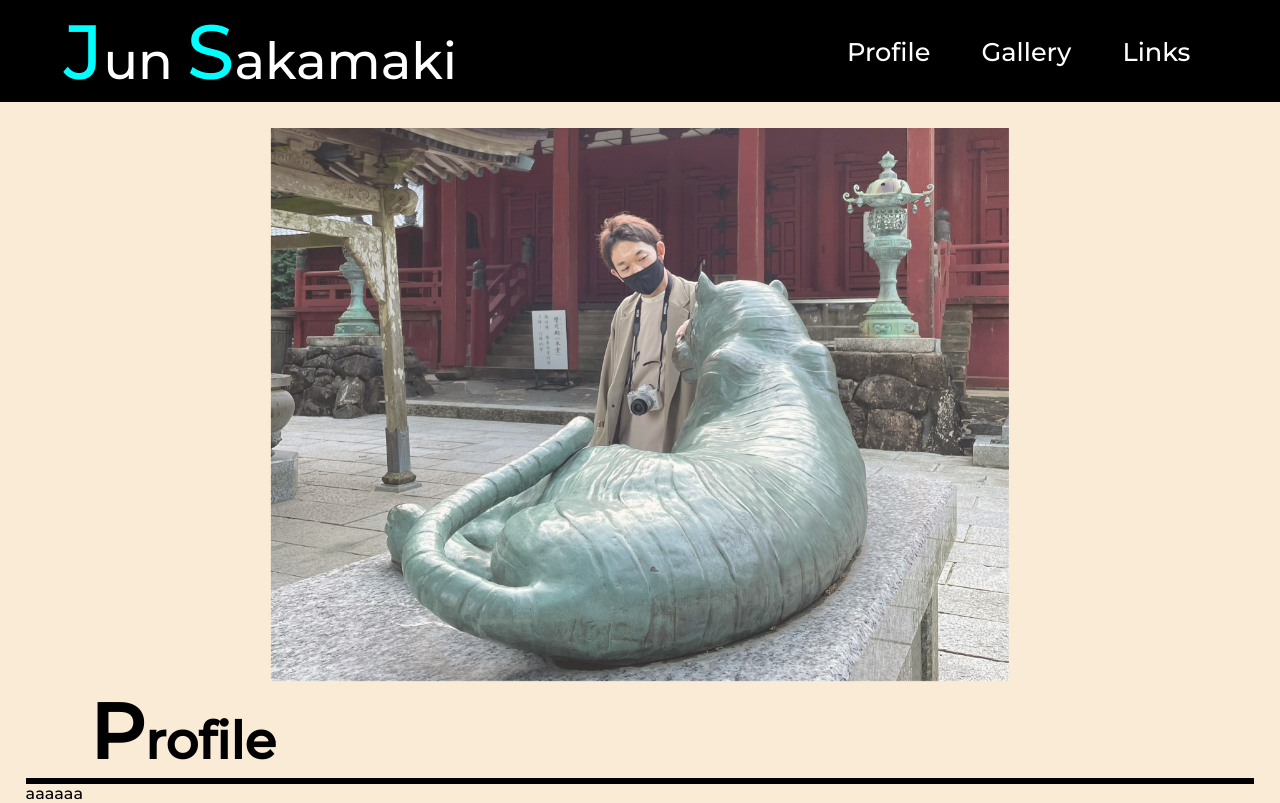
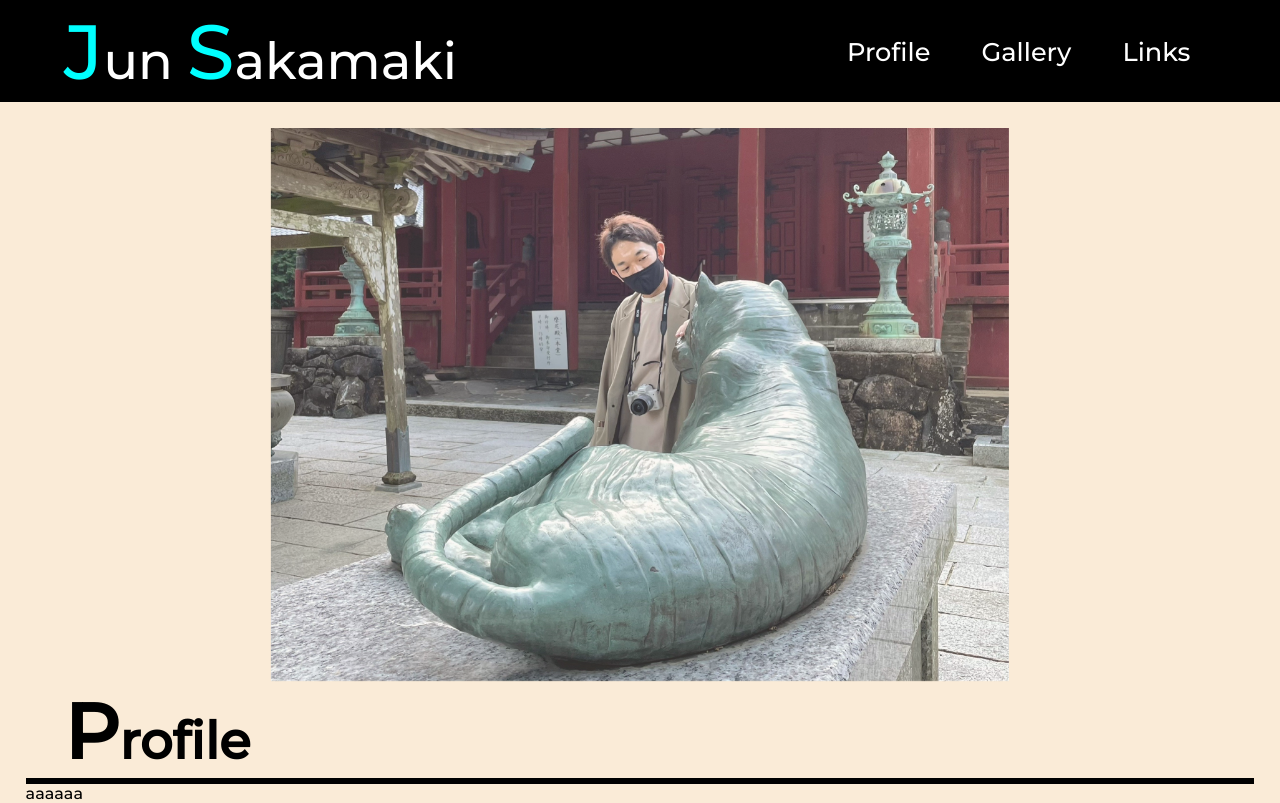
Before and after one commit to junsakamaki/my-portfolio, a plain HTML site: page index.html in a window 1280 px wide. Drawn offline with Linux system fonts and the light colour scheme; some packages are replaced by stand-ins of ours.

Commit message:
ポートフォリオサイトを更新しました。

```diff
--- a/style.css
+++ b/style.css
@@ -72,7 +72,7 @@ body {
 }
 
 h1 {
-  padding-left: 5vw;
+  padding-left: 3vw;
   font-size: 4vw;
   border-bottom: solid 0.5vw;
 }
```
